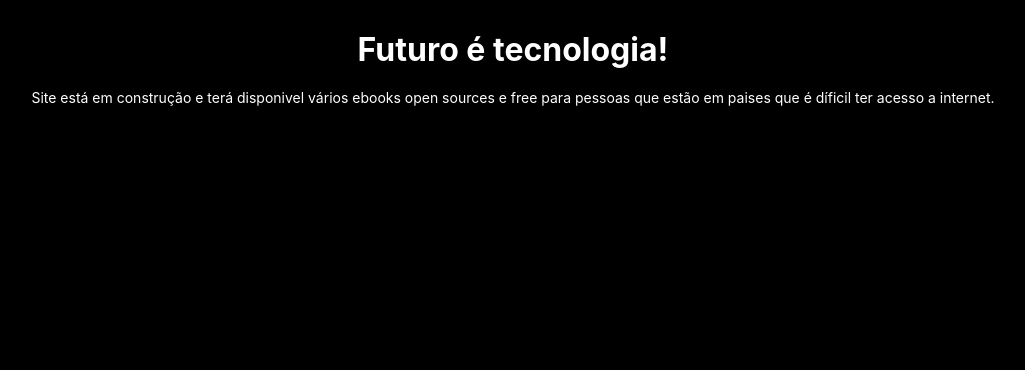
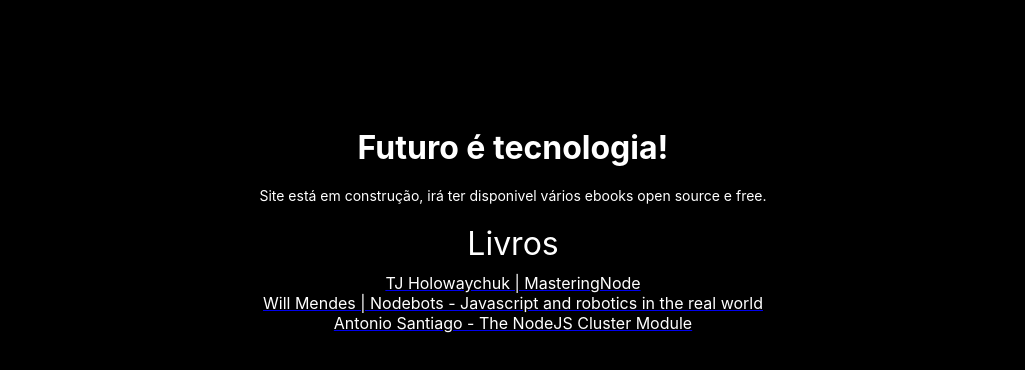
Before and after one commit to rodrigooler/ginfo, a Next.js app: page / in a window 1280 px wide. Shown: the top 370 px of the page, without its empty margins (127-1152 px from the left). Built offline with nearby package versions, Linux system fonts and the light colour scheme.

Commit message:
add new books free

```diff
--- a/src/pages/index.tsx
+++ b/src/pages/index.tsx
@@ -3,7 +3,7 @@
 import Text from '../atoms/Text'
 
 const Wrapper = styled.div`
-    padding: 30px;
+    padding: 10% 30px;
 `
 
 export default () => {
@@ -14,10 +14,31 @@
             </Text>
             <Separator horizontal={20} />
             <Text isCenter size={14}>
-                Site está em construção e terá disponivel vários ebooks open
-                sources e free para pessoas que estão em paises que é díficil
-                ter acesso a internet.
+                Site está em construção, irá ter disponivel vários ebooks open
+                source e free.
             </Text>
+            <Separator horizontal={20} />
+            <Text isCenter size={32}>
+                Livros
+            </Text>
+            <Separator horizontal={10} />
+            <a href="../../files/ebooks/masteringnode.pdf" download>
+                <Text isCenter>TJ Holowaychuk | MasteringNode</Text>
+            </a>
+            <a
+                href="../../files/ebooks/nodebots-javascript-and-robotic-in-the-real-world.pdf"
+                download
+            >
+                <Text isCenter>
+                    Will Mendes | Nodebots - Javascript and robotics in the real
+                    world
+                </Text>
+            </a>
+            <a href="../../files/ebooks/thenodejsclustermodule.pdf" download>
+                <Text isCenter>
+                    Antonio Santiago - The NodeJS Cluster Module
+                </Text>
+            </a>
         </Wrapper>
     )
 }
```
Also changed, not shown: 2 other files (tests, documents, lock files or other folders).
